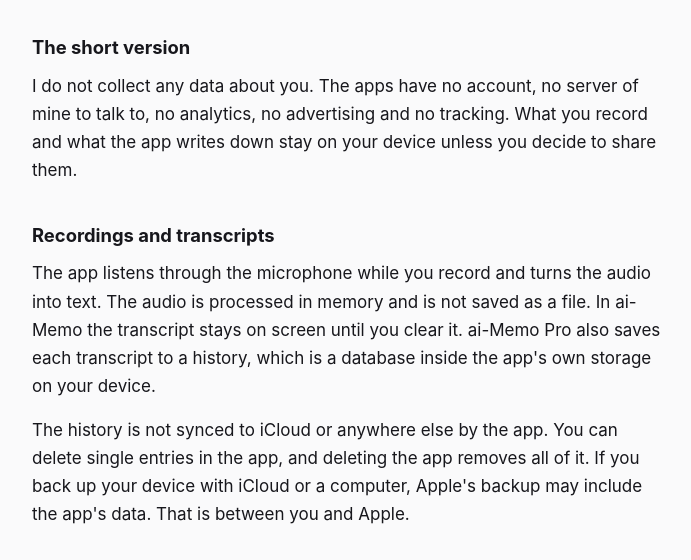
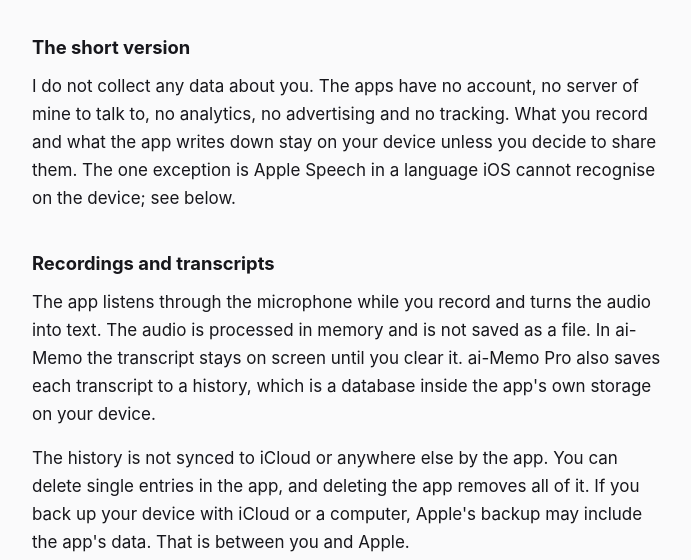
Before and after one commit to kkai/aimemo, a plain HTML site: page privacy/index.html in a window 1280 px wide. Shown: the part 210-770 px from the top of the page, without its empty margins (288-979 px from the left). Drawn offline with Linux system fonts and the light colour scheme.

Commit message:
Privacy: scope the stays-on-device sentence to exclude Apple Speech server recognition

```diff
--- a/privacy/index.html
+++ b/privacy/index.html
@@ -52,7 +52,7 @@
   <p class="updated">ai-Memo and ai-Memo Pro for iPhone and iPad. Last updated 7 November 2026.</p>
 
   <h2>The short version</h2>
-  <p>I do not collect any data about you. The apps have no account, no server of mine to talk to, no analytics, no advertising and no tracking. What you record and what the app writes down stay on your device unless you decide to share them.</p>
+  <p>I do not collect any data about you. The apps have no account, no server of mine to talk to, no analytics, no advertising and no tracking. What you record and what the app writes down stay on your device unless you decide to share them. The one exception is Apple Speech in a language iOS cannot recognise on the device; see below.</p>
 
   <h2>Recordings and transcripts</h2>
   <p>The app listens through the microphone while you record and turns the audio into text. The audio is processed in memory and is not saved as a file. In ai-Memo the transcript stays on screen until you clear it. ai-Memo Pro also saves each transcript to a history, which is a database inside the app's own storage on your device.</p>
```
